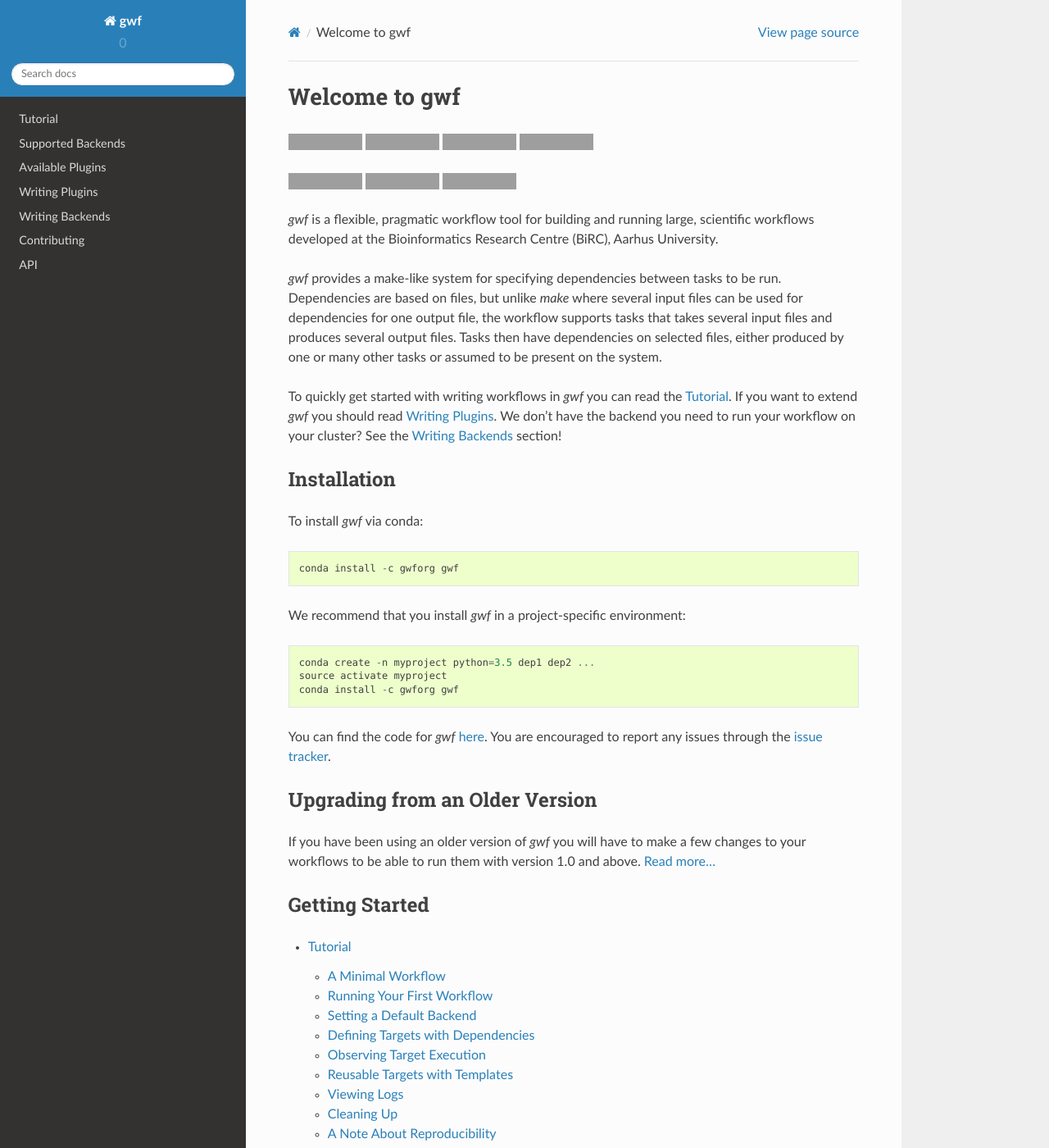
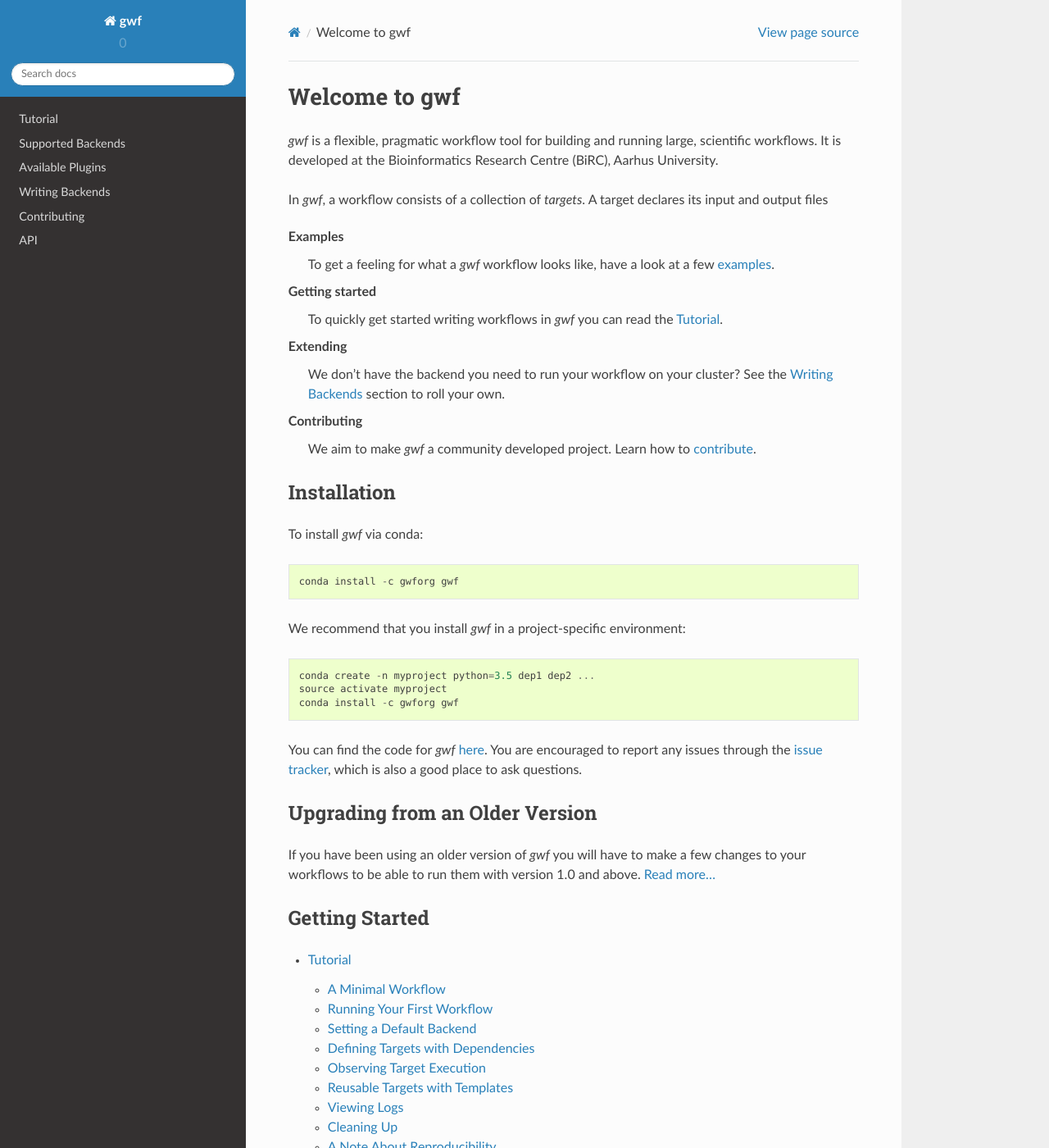
Before and after one commit to gwforg/gwf, a Sphinx documentation site: the page built from docs/index.rst, in a window 1280 px wide and 1400 px high. Shown: the whole window at 82% size. Built offline with Sphinx 7.4.7 and the Read the Docs theme 2.0.0, drawn with Linux system fonts in a browser that asks for light colours; some of the changed text lies outside the part shown; grey boxes are pictures that could not be loaded.

Commit message:
Reorganize index a bit. Remove annoying badges.

```diff
--- a/docs/index.rst
+++ b/docs/index.rst
@@ -1,25 +1,28 @@
 Welcome to gwf
 ==============
 
-|docs| |anacondaversion| |cistatus| |coveralls|
-
-|versions| |downloads| |anacondadownloads|
-
 *gwf* is a flexible, pragmatic workflow tool for building and running large,
-scientific workflows developed at the Bioinformatics Research Centre
+scientific workflows. It is developed at the Bioinformatics Research Centre
 (BiRC), Aarhus University.
 
-*gwf* provides a make-like system for specifying dependencies between tasks to
-be run. Dependencies are based on files, but unlike *make* where several input
-files can be used for dependencies for one output file, the workflow supports
-tasks that takes several input files and produces several output files. Tasks
-then have dependencies on selected files, either produced by one or many other
-tasks or assumed to be present on the system.
+In *gwf*, a workflow consists of a collection of *targets*. A target declares
+its input and output files
 
-To quickly get started with writing workflows in *gwf* you can read the
-:ref:`tutorial`. If you want to extend *gwf* you should read
-:ref:`writing_plugins`. We don't have the backend you need to run your workflow
-on your cluster? See the :ref:`writing_backends` section!
+Examples
+  To get a feeling for what a *gwf* workflow looks like, have a look at a few
+  `examples <https://github.com/mailund/gwf/tree/master/examples>`_.
+
+Getting started
+  To quickly get started writing workflows in *gwf* you can read the
+  :ref:`tutorial`.
+
+Extending
+  We don't have the backend you need to run your workflow on your cluster?
+  See the :ref:`writing_backends` section to roll your own.
+
+Contributing
+  We aim to make *gwf* a community developed project. Learn how to
+  :doc:`contribute </contributing>`.
 
 Installation
 ------------
@@ -36,7 +39,8 @@
 
 You can find the code for *gwf* `here <https://github.com/gwforg/gwf>`_. You are
 encouraged to report any issues through the
-`issue tracker <https://github.com/gwforg/gwf/issues>`_.
+`issue tracker <https://github.com/gwforg/gwf/issues>`_, which is also a good place
+to ask questions.
 
 Upgrading from an Older Version
 -------------------------------
@@ -61,37 +65,13 @@
 .. toctree::
    :maxdepth: 2
 
-   writingplugins
    writingbackends
    contributing
 
-API Reference
--------------
+API
+---
 
 .. toctree::
    :maxdepth: 2
 
    api
-
-
-.. |cistatus| image:: https://travis-ci.org/gwforg/gwf.svg?branch=master
-    :target: https://travis-ci.org/mailund/gwf
-    :alt: Build status
-.. |docs| image:: https://readthedocs.org/projects/gwf/badge/?version=latest
-    :target: http://gwf.readthedocs.io
-    :alt: Documentation
-.. |downloads| image:: https://img.shields.io/pypi/dm/gwf.svg
-    :target: https://pypi.python.org/pypi/gwf
-    :alt: Monthly PyPI downloads
-.. |versions| image:: https://img.shields.io/pypi/pyversions/gwf.svg
-    :target: https://pypi.python.org/pypi/gwf
-    :alt: Python versions supported
-.. |coveralls| image:: https://img.shields.io/coveralls/mailund/gwf.svg
-    :target: https://coveralls.io/github/mailund/gwf
-    :alt: Coverage
-.. |anacondaversion| image:: https://anaconda.org/gwforg/gwf/badges/version.svg
-    :target: https://anaconda.org/dansondergaard/gwf
-    :alt: Version of Conda package
-.. |anacondadownloads| image:: https://anaconda.org/gwforg/gwf/badges/downloads.svg
-    :target: https://anaconda.org/dansondergaard/gwf
-    :alt: Downloads with Conda
```
